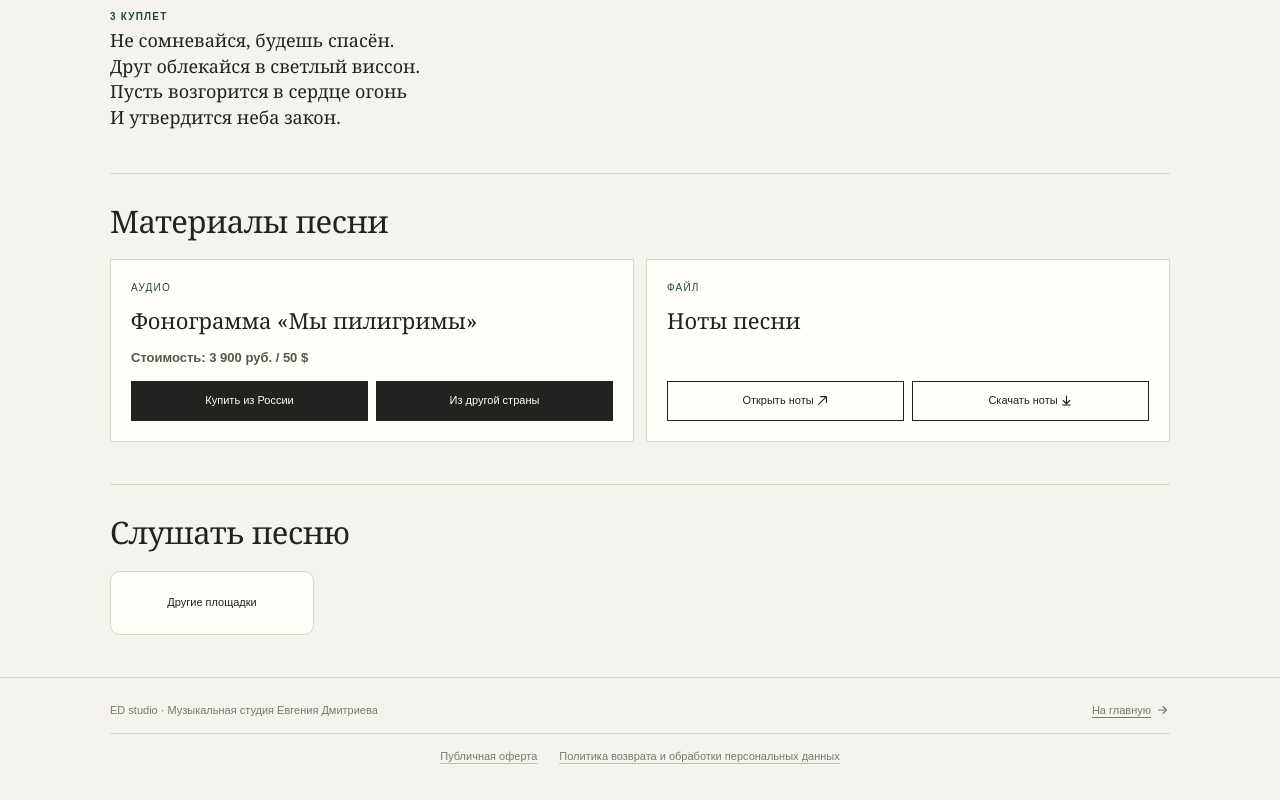
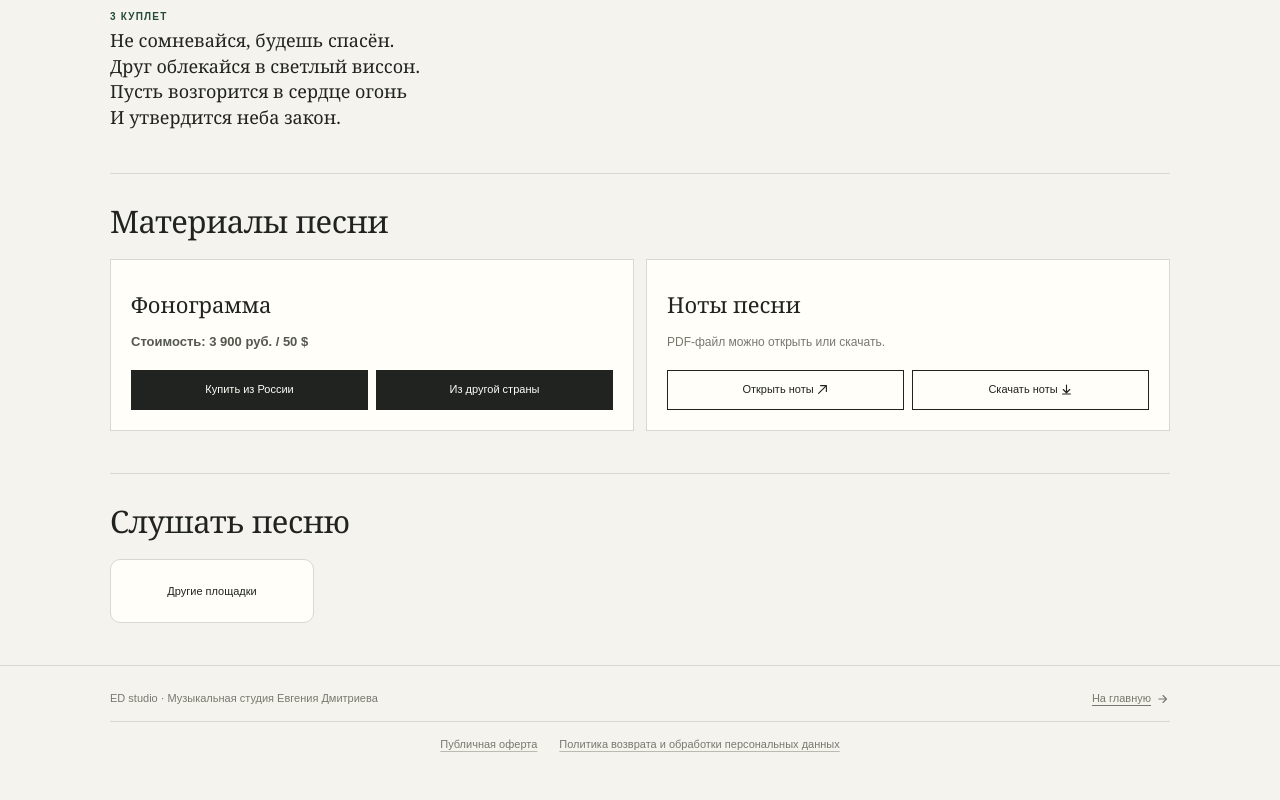
Before and after one commit to evdabakan-svg/ed-studio, a plain HTML site: page my-piligrimy.html in a window 1280 px wide. Shown: the part 1173-1973 px from the top of the page. Drawn offline with Linux system fonts and the light colour scheme.

Commit message:
Normalize music material cards and PDF descriptions

```diff
--- a/my-piligrimy.html
+++ b/my-piligrimy.html
@@ -78,11 +78,11 @@ footer .legal-document-links a{color:inherit!important;text-decoration:underline
 </section>
 <section class="section" id="lyrics"><div class="section-head"><h2>Текст песни</h2><h2 id="lyrics-print-title" class="print-only-title">Мама</h2><div class="lyrics-heading-actions"><button class="copy-lyrics print-lyrics" id="print-lyrics" type="button">Распечатать</button><button class="copy-lyrics" id="copy-lyrics" type="button">Копировать текст</button></div></div><div class="lyrics" id="lyrics-text">Текст песни будет добавлен.</div></section>
 <section class="section" id="materials"><div class="section-head"><h2>Материалы песни</h2></div><div class="materials">
-<article class="material" id="track-card"><span class="material-label">Аудио</span><h3 id="track-heading">Фонограмма</h3><p id="track-note"></p><p class="purchase-price" style="margin:0 0 14px;color:#55584f;font-size:13px;font-weight:600;line-height:1.4">Стоимость: 3 900 руб. / 50 $</p><div class="purchase-options" aria-label="Выберите страну для покупки фонограммы">
+<article class="material" id="track-card"><h3 id="track-heading">Фонограмма</h3><p class="purchase-price" style="margin:0 0 14px;color:#55584f;font-size:13px;font-weight:600;line-height:1.4">Стоимость: 3 900 руб. / 50 $</p><div class="purchase-options" aria-label="Выберите страну для покупки фонограммы">
 <a class="purchase-option" href="https://app.lava.top/products/9ca880ef-75a1-4459-8efb-347f32134a2f/59cdf443-b481-430d-b83a-d481691f80c4?currency=RUB" target="_blank" rel="noopener noreferrer"><span class="purchase-label">Купить из России</span></a>
 <a class="purchase-option" href="https://app.lava.top/products/9ca880ef-75a1-4459-8efb-347f32134a2f/59cdf443-b481-430d-b83a-d481691f80c4?currency=USD" target="_blank" rel="noopener noreferrer"><span class="purchase-label">Из другой страны</span></a>
 </div><a class="btn primary hidden" id="track-link" href="#" aria-hidden="true" tabindex="-1">Купить фонограмму</a></article>
-<article class="material" id="sheet-card"><span class="material-label">Файл</span><h3>Ноты песни</h3><p id="sheet-note"></p><div class="sheet-actions"><a class="btn" id="sheet-open-link" href="#" target="_blank" rel="noopener">Открыть ноты <svg class="button-icon arrow-icon" viewBox="0 0 20 20" aria-hidden="true"><path d="M4 16 16 4M7 4h9v9"/></svg></a><a class="btn" id="sheet-link" href="#" download>Скачать ноты <svg class="button-icon arrow-icon" viewBox="0 0 20 20" aria-hidden="true"><path d="M10 3v12M5 10l5 5 5-5M4 17h12"/></svg></a></div></article>
+<article class="material" id="sheet-card"><h3>Ноты песни</h3><p id="sheet-note">PDF-файл можно открыть или скачать.</p><div class="sheet-actions"><a class="btn" id="sheet-open-link" href="#" target="_blank" rel="noopener">Открыть ноты <svg class="button-icon arrow-icon" viewBox="0 0 20 20" aria-hidden="true"><path d="M4 16 16 4M7 4h9v9"/></svg></a><a class="btn" id="sheet-link" href="#" download>Скачать ноты <svg class="button-icon arrow-icon" viewBox="0 0 20 20" aria-hidden="true"><path d="M10 3v12M5 10l5 5 5-5M4 17h12"/></svg></a></div></article>
 </div></section>
 <section class="section" id="releases"><div class="section-head"><h2>Слушать песню</h2></div><div class="audio-player" aria-label="Аудиоплеер песни"><audio id="song-audio" preload="metadata"><source src="https://raw.githubusercontent.com/evdabakan-svg/ed-studio/main/audio/%D0%9C%D0%B0%D0%BC%D0%B0.mp3" type="audio/mpeg">Ваш браузер не поддерживает аудио.</audio><div class="audio-ui"><button class="audio-play" id="audio-play" type="button" aria-label="Воспроизвести"><svg id="audio-play-icon" viewBox="0 0 24 24" aria-hidden="true"><path d="M8 5v14l11-7z"/></svg></button><div class="audio-meta"><div class="audio-topline"><span class="audio-caption" id="audio-caption">Мама</span><span class="audio-time" id="audio-time">0:00 / 0:00</span></div><input class="audio-progress" id="audio-progress" type="range" min="0" max="1000" value="0" aria-label="Позиция воспроизведения"></div></div></div><div class="platforms">
 <a class="platform platform-spotify" id="spotify" href="#" target="_blank" rel="noopener" aria-label="Слушать в Spotify"><svg viewBox="0 0 32 32" aria-hidden="true"><circle cx="16" cy="16" r="15" fill="#1ed760"/><path d="M7 12.2c6.5-2 13.8-1.4 19 1.8M8.3 16.4c5.6-1.6 11.6-1 16.1 1.5M9.5 20.4c4.4-1.2 9.2-.7 12.9 1.2" fill="none" stroke="#111" stroke-width="2.2" stroke-linecap="round"/></svg><span>Spotify</span></a>
@@ -104,7 +104,7 @@ const val=(k,def='')=>q.has(k)?q.get(k):(d[k]??def);
 const title=val('title','Мама'),artist=val('artist','Ангелина Фомина'),lyrics=val('lyrics','');
 const text=(id,v)=>{const e=document.getElementById(id);if(e)e.textContent=v||''};
 const link=(id,v)=>{const e=document.getElementById(id);if(v){e.href=v;e.classList.remove('hidden')}else e.classList.add('hidden')};
-text('title',title);text('artist',artist);text('description',val('description'));text('lyrics-print-title',title);text('audio-caption',title);text('track-heading','Фонограмма «'+title+'»');
+text('title',title);text('artist',artist);text('description',val('description'));text('lyrics-print-title',title);text('audio-caption',title);text('track-heading','Фонограмма');
 document.title=title+' — '+artist+' | ED studio';
 document.querySelector('meta[name="description"]').content=val('description',title+' — '+artist);
 document.querySelector('link[rel="canonical"]').href=location.origin+location.pathname;
```
